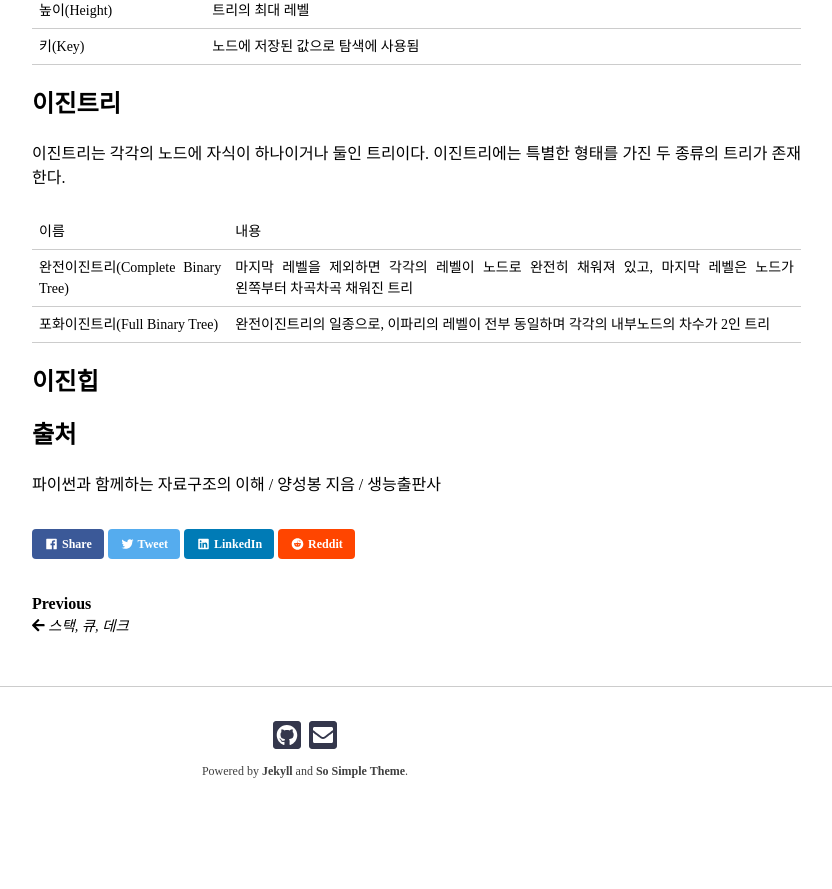
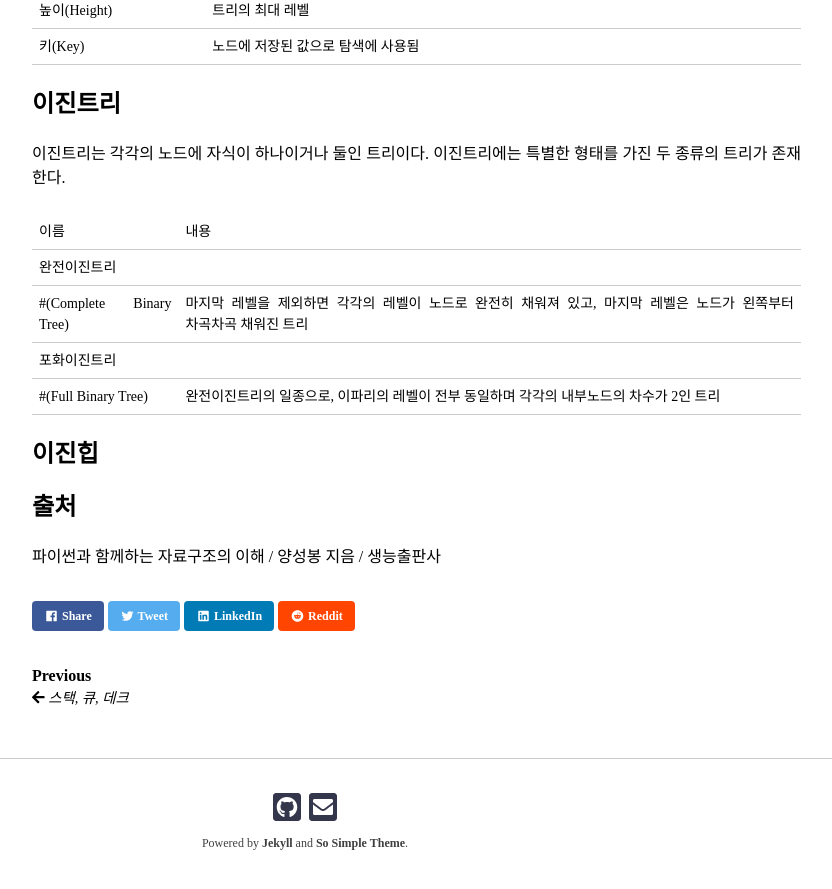
Before and after one commit to boreum0302/blog, a Jekyll site: the page built from _posts/2020-04-03-tree.md, in a window 1280 px wide and 900 px high, scrolled down 1079 px. Shown: the top 889 px of the window, without its empty margins (335-1167 px from the left). Built offline with Jekyll 4.4.1, drawn with Linux system fonts in a browser that asks for light colours; nearby versions of some CDN libraries; some web fonts are replaced; before the commit the page ends 1923 px from its top, so only the background shows below that.

```diff
--- a/_posts/2020-04-03-tree.md
+++ b/_posts/2020-04-03-tree.md
@@ -31,8 +31,10 @@ tags:
 이진트리는 각각의 노드에 자식이 하나이거나 둘인 트리이다. 이진트리에는 특별한 형태를 가진 두 종류의 트리가 존재한다.
 
 |이름|내용|
-|완전이진트리(Complete Binary Tree)|마지막 레벨을 제외하면 각각의 레벨이 노드로 완전히 채워져 있고, 마지막 레벨은 노드가 왼쪽부터 차곡차곡 채워진 트리|
-|포화이진트리(Full Binary Tree)|완전이진트리의 일종으로, 이파리의 레벨이 전부 동일하며 각각의 내부노드의 차수가 2인 트리|
+|완전이진트리
+#(Complete Binary Tree)|마지막 레벨을 제외하면 각각의 레벨이 노드로 완전히 채워져 있고, 마지막 레벨은 노드가 왼쪽부터 차곡차곡 채워진 트리|
+|포화이진트리
+#(Full Binary Tree)|완전이진트리의 일종으로, 이파리의 레벨이 전부 동일하며 각각의 내부노드의 차수가 2인 트리|
 
 ## 이진힙
 
```
